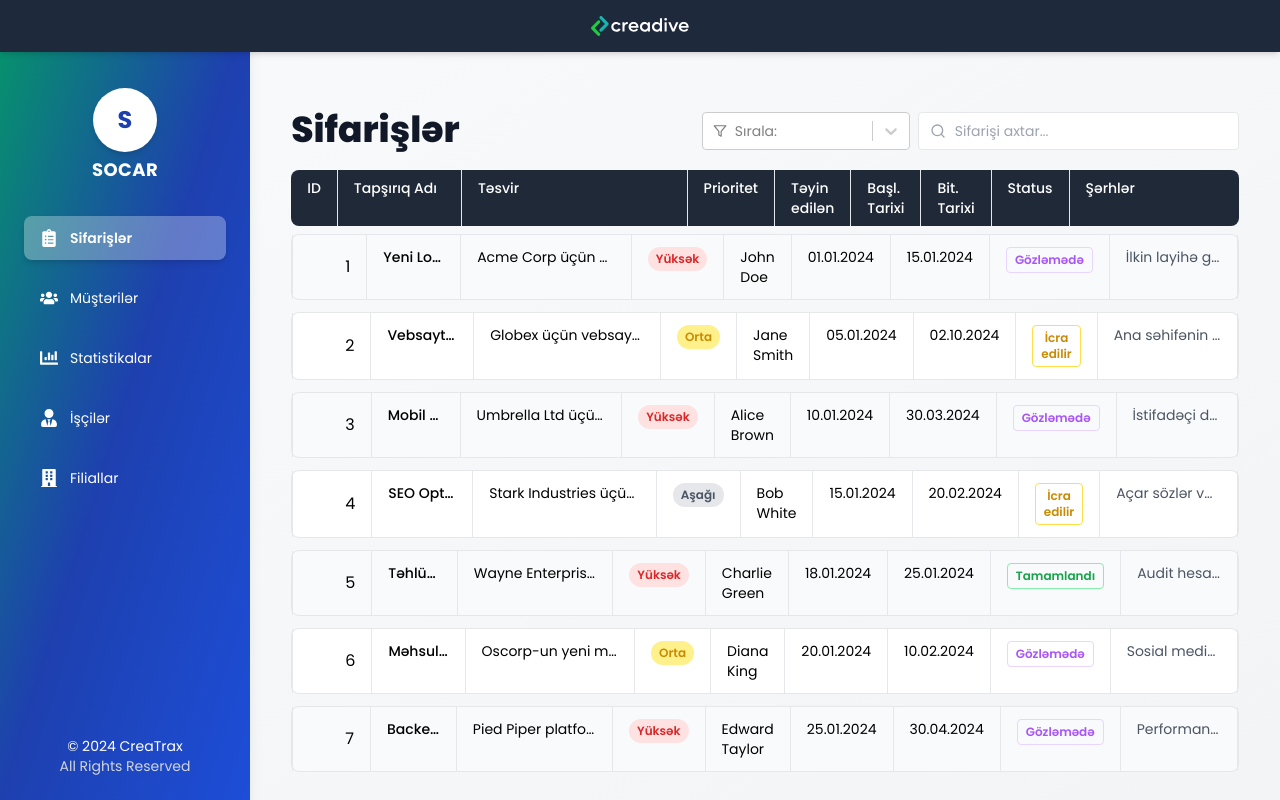
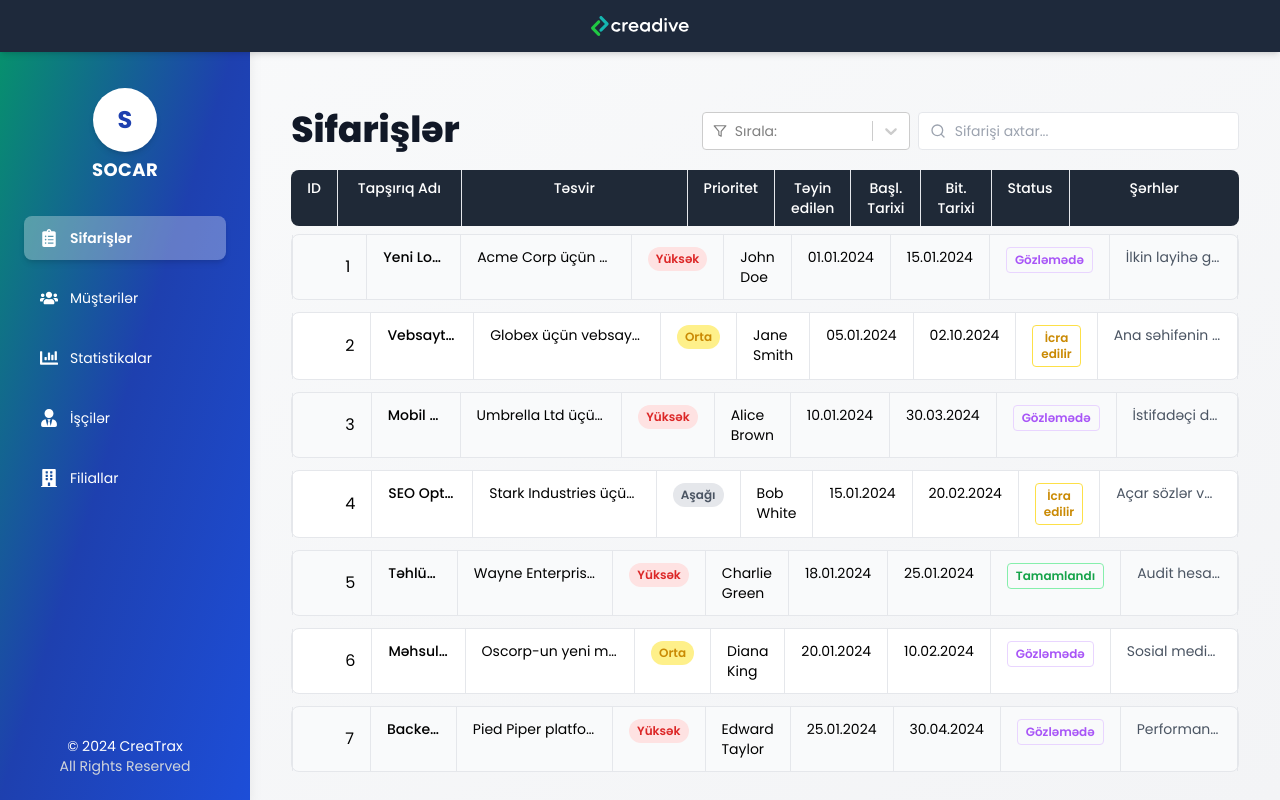
Before and after one commit to nihad-xalq/creatrax, a Next.js app: page /orders in a window 1280 px wide. Built offline with nearby package versions, Linux system fonts and the light colour scheme.

Commit message:
minor updates

```diff
--- a/src/views/OrderTableView.tsx
+++ b/src/views/OrderTableView.tsx
@@ -68,7 +68,7 @@ export const OrderTableView: React.FC<OrderTableViewProps> = ({
             "Status",
             "Şərhlər",
           ].map((header) => (
-            <div key={header} className="px-4 py-2 border-r last:border-none">
+            <div key={header} className="px-4 py-2 border-r last:border-none text-center">
               {header}
             </div>
           ))}
```
